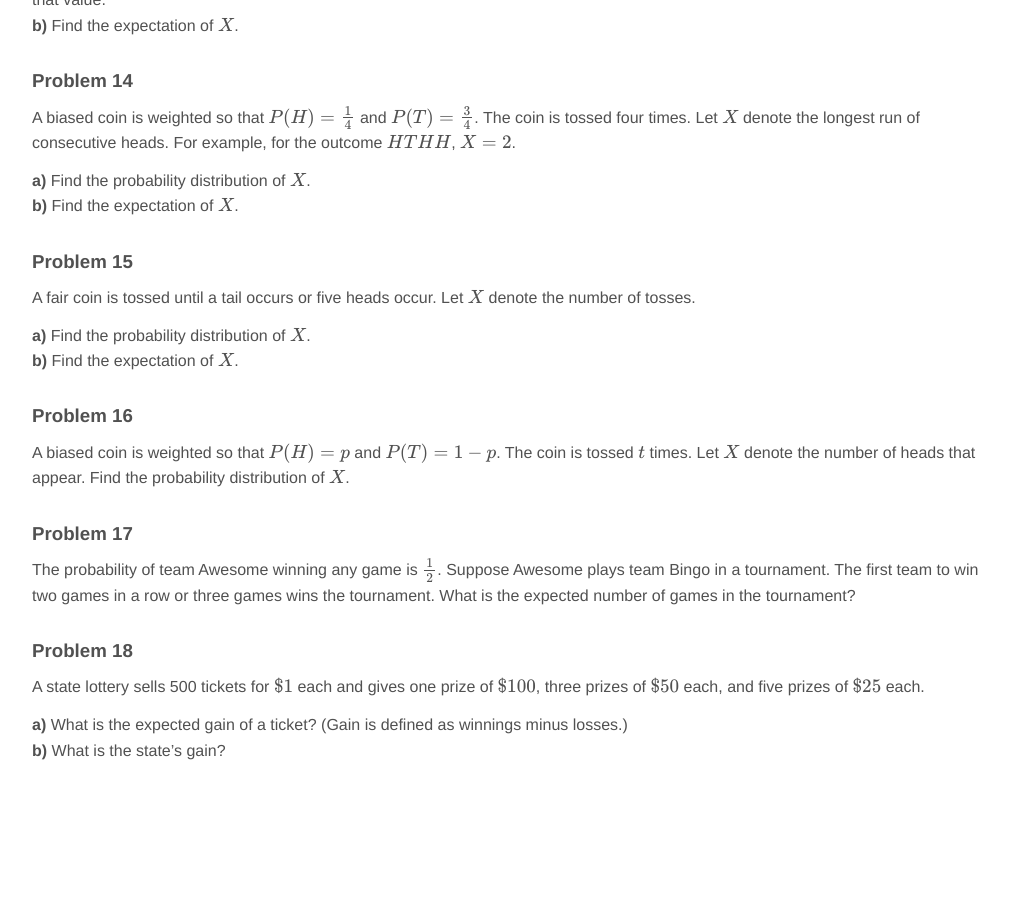
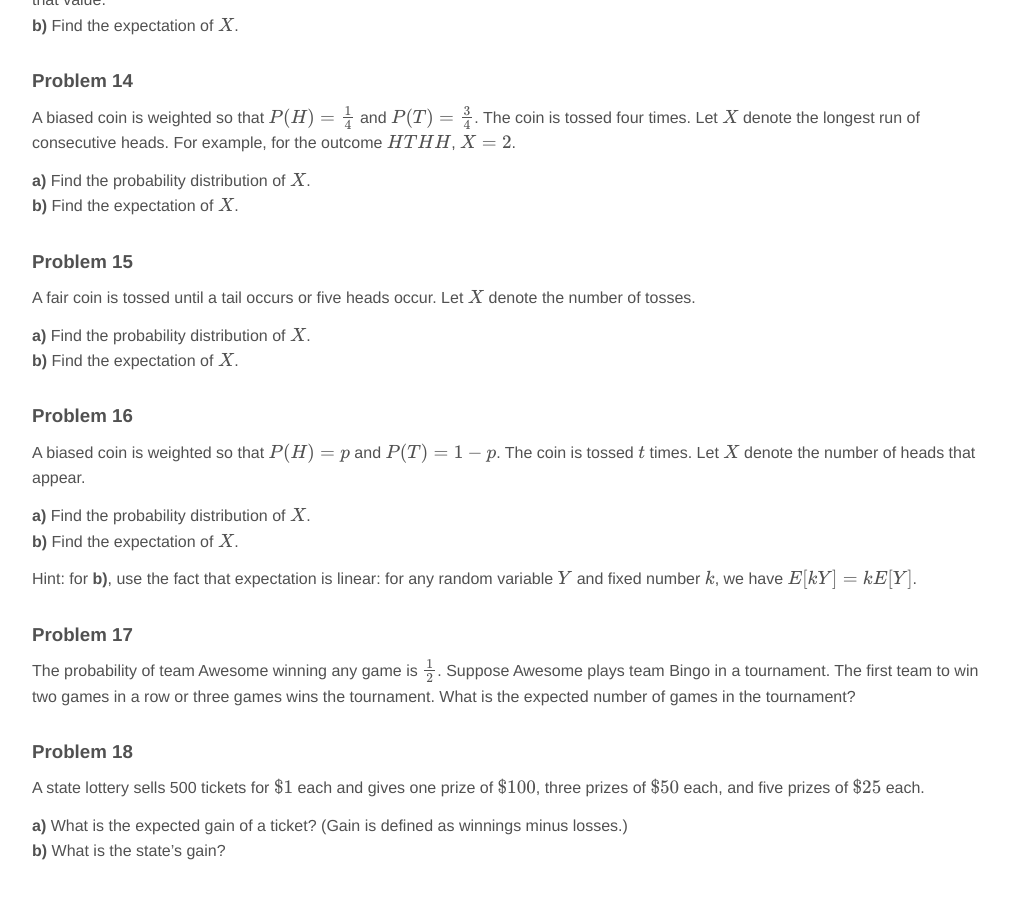
Before and after one commit to jnylam/jnylam.github.io, a Jekyll site: the page built from _courses/55/homework09.md, in a window 1280 px wide and 900 px high, scrolled down 2909 px. Shown: the whole window, without its empty margins (128-1137 px from the left). Built offline with Jekyll 4.4.1, drawn with Linux system fonts in a browser that asks for light colours; formulas are drawn with MathJax 3; before the commit the page ends 3708 px from its top, so only the background shows below that.

Commit message:
55 hw 9 fix

```diff
--- a/_courses/55/homework09.md
+++ b/_courses/55/homework09.md
@@ -136,7 +136,12 @@ __b)__ Find the expectation of $$X$$.
 
 ### Problem 16
 
-A biased coin is weighted so that $$P(H) = p$$ and $$P(T) = 1-p$$. The coin is tossed $$t$$ times. Let $$X$$ denote the number of heads that appear. Find the probability distribution of $$X$$.
+A biased coin is weighted so that $$P(H) = p$$ and $$P(T) = 1-p$$. The coin is tossed $$t$$ times. Let $$X$$ denote the number of heads that appear.
+
+__a)__ Find the probability distribution of $$X$$.
+__b)__ Find the expectation of $$X$$.
+
+Hint: for __b)__, use the fact that expectation is linear: for any random variable $$Y$$ and fixed number $$k$$, we have $$E[kY] = k E[Y]$$.
 
 ### Problem 17
 
```
